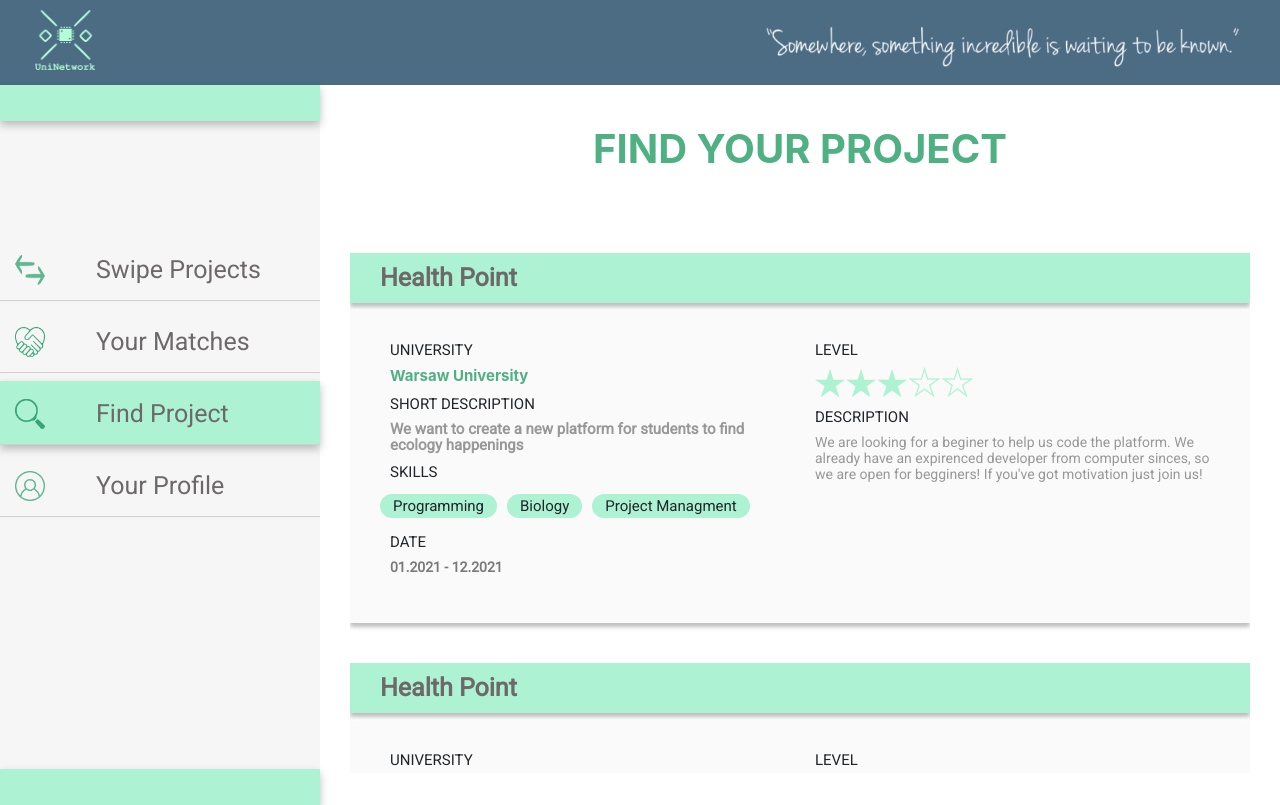
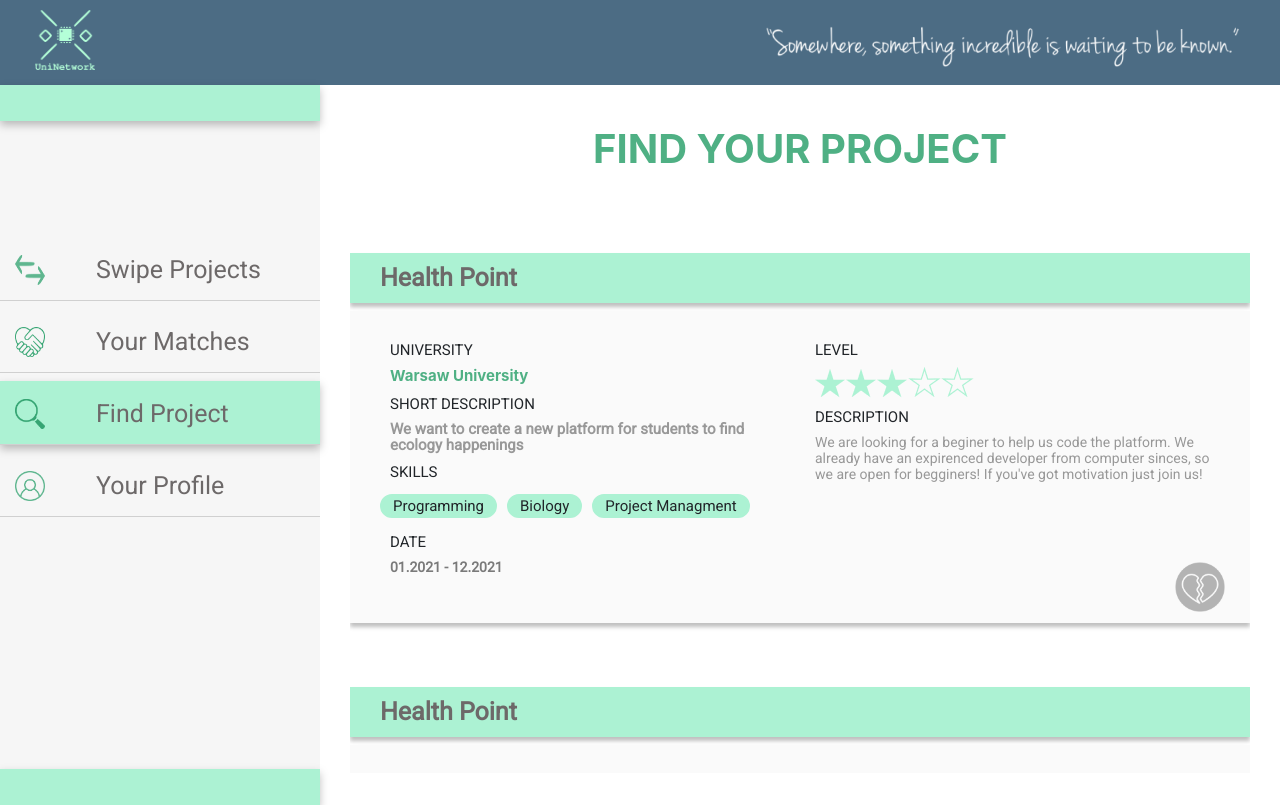
Before and after one commit to KrukowskiJ/EDUHACK2021---UniNetwork, a React (Create React App) app: page /projects in a window 1280 px wide. Built offline with nearby package versions, Linux system fonts and the light colour scheme.

Commit message:
Adding like and dislike to Find a project view

```diff
--- a/src/views/components/MainProjectBox.js
+++ b/src/views/components/MainProjectBox.js
@@ -1,32 +1,48 @@
-import React from 'react';
-import { Container, Row, Col } from 'react-bootstrap'
-import ProjectBox from './ProjectBox'
+import React from "react";
+import { Container, Row, Col } from "react-bootstrap";
+import ProjectBox from "./ProjectBox";
 import styled from "styled-components";
 import prjData from "../../data/projects.json";
+import Likepng from "../../img/like.png";
+import Dislikepng from "../../img/dislike.png";
 
+function changeImageSource(e) {
+  if (e.target.getAttribute("alt") === "clicked") {
+    e.target.setAttribute("src", Dislikepng);
+    e.target.setAttribute("alt", "notClicked");
+  } else {
+    e.target.setAttribute("src", Likepng);
+    e.target.setAttribute("alt", "clicked");
+  }
+}
 
+export default ({ data }) => {
+  var clicked = false;
 
-export default ({data}) => {
   return (
     <div>
       <TitleLine>
-                <Title>
-                    Health Point
-                </Title>
+        <Title>Health Point</Title>
       </TitleLine>
       <ProjectBox data={data || prjData[0]} />
+      <Row>
+        <Col md="6"></Col>
+        <Col md="6">
+          <Like src={Dislikepng} onClick={changeImageSource} alt="clicked" />
+        </Col>
+      </Row>
     </div>
   );
-}
+};
 
 const TitleLine = styled.div`
   margin-top: 40px;
   padding-left: 20px;
-    background: #ACF2D3;
+  background: #acf2d3;
   box-sizing: border-box;
-    background-color:#ACF2D3;
+  background-color: #acf2d3;
   box-shadow: 0px 4px 4px rgba(0, 0, 0, 0.25);
-`
+`;
 
 const Title = styled.h1`
   padding: 10px;
@@ -34,5 +50,15 @@ const Title = styled.h1`
   font-style: normal;
   font-weight: bold;
   font-size: 25px;
-    color: #6D6969;
-`
+  color: #6d6969;
+`;
+
+const Like = styled.img`
+  /* border: solid 5px #4C6C84; */
+  /* border-radius: 50%; */
+  /* border-spacing:10px; */
+  /* padding:30px; */
+  margin-top: -100px;
+  margin-left: 360px;
+  height: 50px;
+`;
```
Lines whose indentation alone changed are shown as unchanged.
